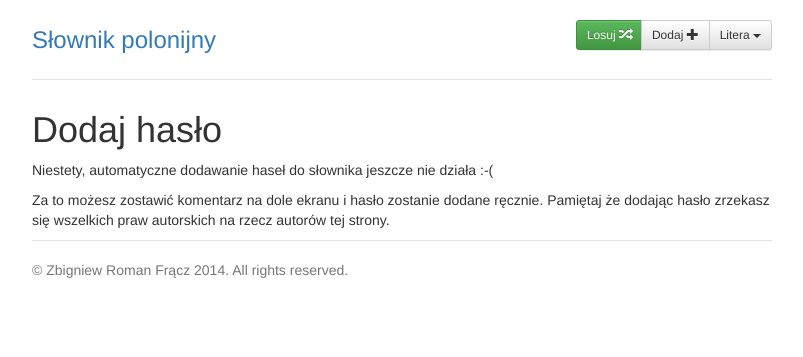
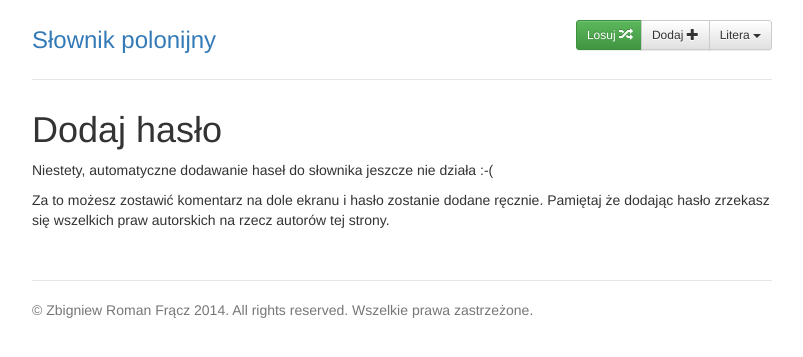
Before and after one commit to itsff/polonijny, a Flask app: page /dodaj in a window 1280 px wide. Shown: the top 357 px of the page, without its empty margins (238-1041 px from the left). Run offline with Flask 2, Linux system fonts and the light colour scheme; data that the repository does not hold is empty; some libraries are stand-ins or nearby versions.

Commit message:
Wszelkie prawa zastrzeżone

```diff
--- a/templates/add.html
+++ b/templates/add.html
@@ -11,12 +11,15 @@
     praw autorskich na rzecz autorów tej strony.
 </p>
 
+<br />
+
 <div class="fb-comments"
      data-href="http://www.slownikpolonijny.com{{ url_for('dodaj') }}"
      data-width="100%"
      data-numposts="5"
      data-colorscheme="light"></div>
 
+<br />
 
 <script async src="//pagead2.googlesyndication.com/pagead/js/adsbygoogle.js"></script>
 <!-- Responsive -->
--- a/templates/layout.html
+++ b/templates/layout.html
@@ -88,7 +88,7 @@
     {% block body %}{% endblock %}
 
     <div class="footer">
-        <p>&copy; Zbigniew Roman Frącz 2014. All rights reserved.</p>
+        <p>&copy; Zbigniew Roman Frącz 2014. All rights reserved. Wszelkie prawa zastrzeżone.</p>
     </div>
 
 </div>
--- a/templates/not_found.html
+++ b/templates/not_found.html
@@ -13,6 +13,8 @@
     </div>
 </div>
 
+<br />
+
 <script async src="//pagead2.googlesyndication.com/pagead/js/adsbygoogle.js"></script>
 <!-- Responsive -->
 <ins class="adsbygoogle"
```
